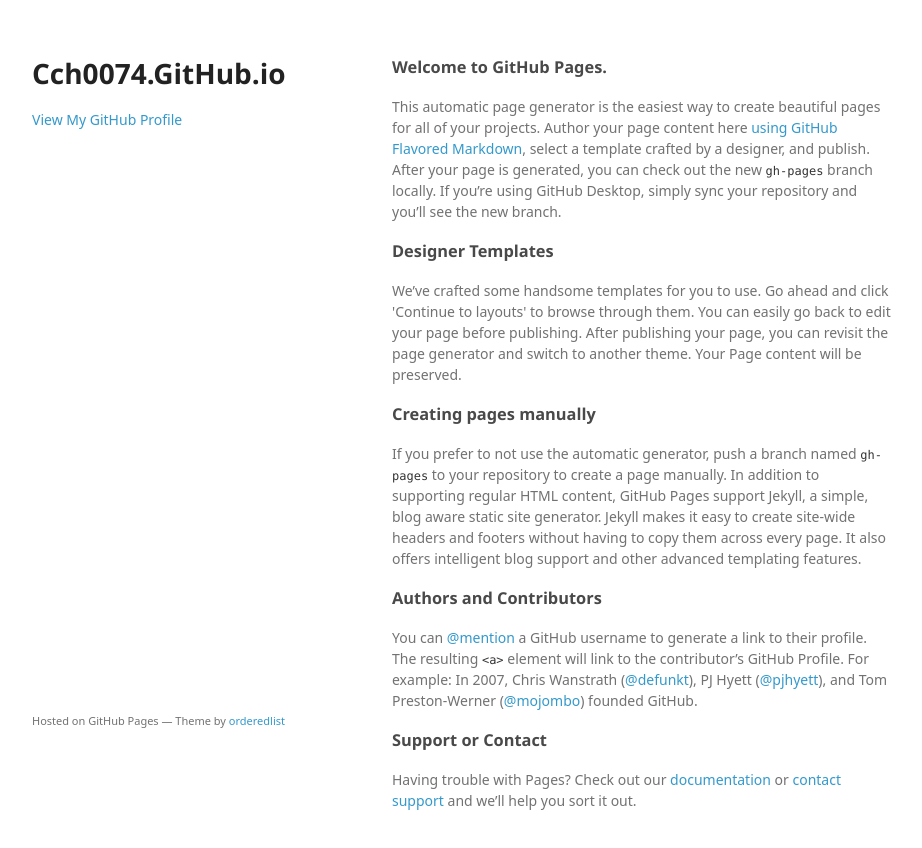
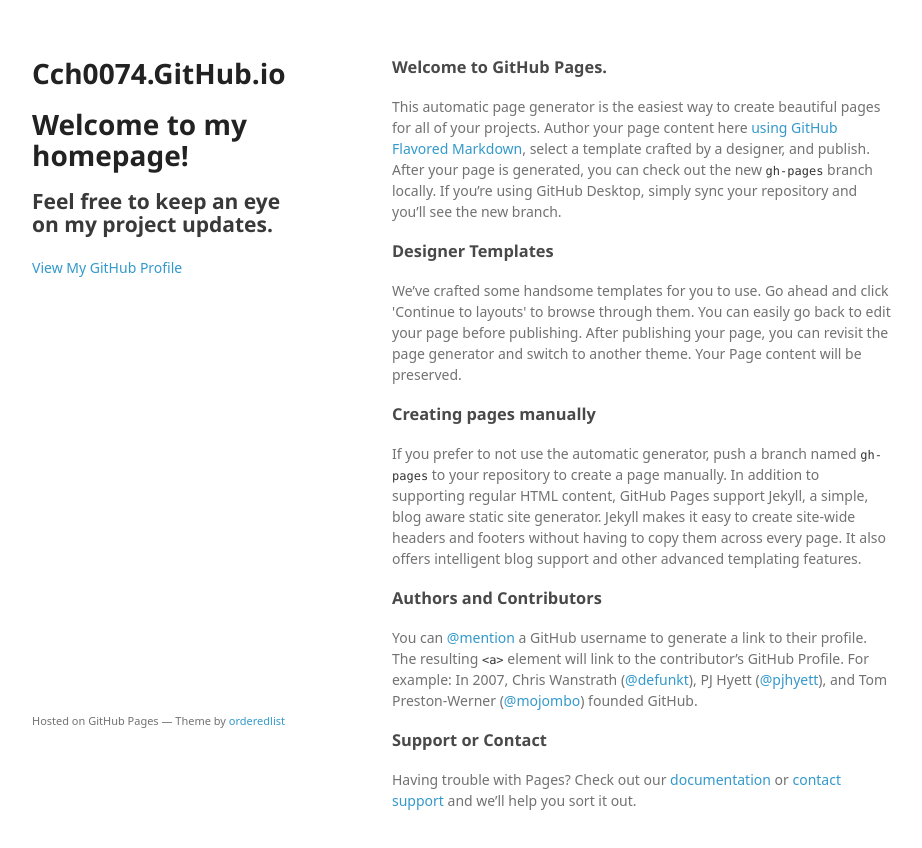
Before and after one commit to cch0074/cch0074.github.io, a plain HTML site: page index.html in a window 1280 px wide. Shown: the whole page, without its empty margins (178-1100 px from the left). Drawn offline with Linux system fonts and the light colour scheme; a web font is replaced by a local one.

Commit message:
Add a friendlier title and tagline

```diff
--- a/index.html
+++ b/index.html
@@ -17,8 +17,8 @@
       <header>
         <h1>Cch0074.GitHub.io</h1>
         <p></p>
-
-
+        <h1 id="project_title">Welcome to my homepage!</h1>
+        <h2 id="project_tagline">Feel free to keep an eye on my project updates.</h2>
         <p class="view"><a href="https://github.com/cch0074">View My GitHub Profile</a></p>
 
       </header>
```
